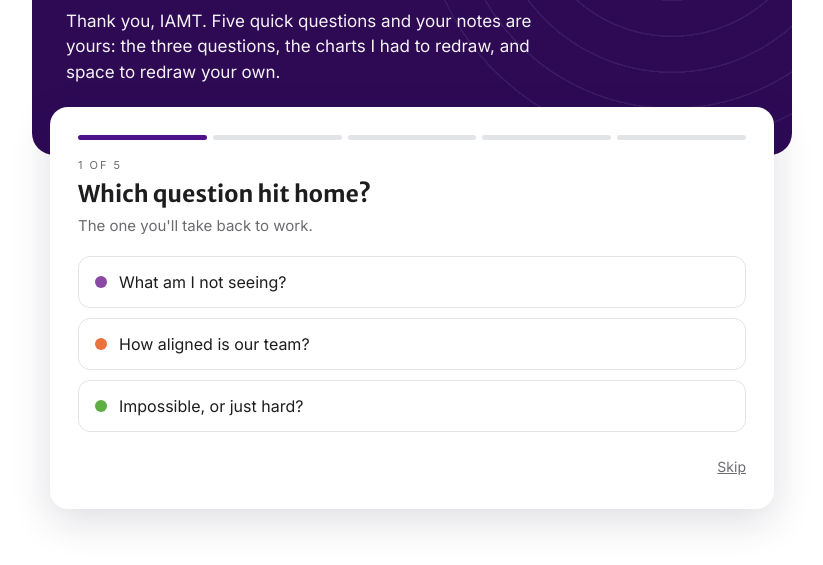
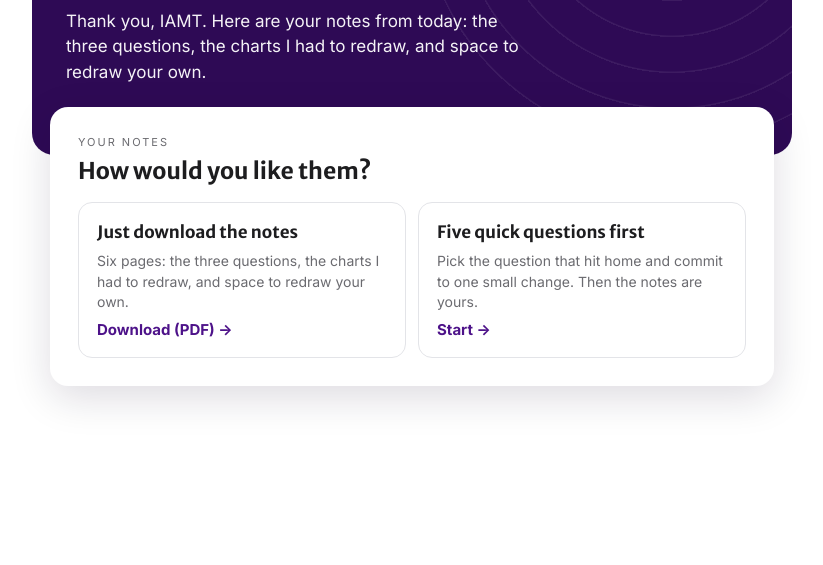
Before and after one commit to casparcraven/fishful-thinking-app, a plain HTML site: page public-notes/src/iamt-page-block.html in a window 1280 px wide. Shown: the part 235-800 px from the top of the page, without its empty margins (228-1051 px from the left). Drawn offline with Linux system fonts and the light colour scheme.

Commit message:
IAMT page: choice between direct download and quick questions
Co-Authored-By: Claude Opus 5.5 <noreply@anthropic.com>
Claude-Session: https://claude.ai/code/session_01SAYzfkeo297ivkYsV6ALLq

```diff
--- a/public-notes/src/iamt-page-block.html
+++ b/public-notes/src/iamt-page-block.html
@@ -40,6 +40,12 @@
 #iamt .btn{display:inline-flex;align-items:center;justify-content:center;gap:8px;background:var(--p);color:#fff;border:0;border-radius:999px;padding:14px 26px;font-size:16px;font-weight:700;cursor:pointer;text-decoration:none;font-family:inherit}
 #iamt .btn:hover{background:var(--pd)}
 #iamt .link{background:none;border:0;color:var(--grey);font-size:14px;cursor:pointer;text-decoration:underline;font-family:inherit;padding:6px 0}
+#iamt .choice{display:grid;grid-template-columns:1fr 1fr;gap:12px}
+#iamt .ch{display:flex;flex-direction:column;gap:8px;text-align:left;border:1.5px solid var(--line);background:#fff;border-radius:14px;padding:18px;cursor:pointer;font-family:inherit;color:var(--ink);text-decoration:none;transition:border-color .15s,background .15s}
+#iamt .ch:hover{border-color:var(--p);background:#faf7fd}
+#iamt .ch b{font-size:17px}
+#iamt .ch span{color:var(--grey);font-size:14px;line-height:1.45;flex:1}
+#iamt .ch i{font-style:normal;font-weight:700;color:var(--p);font-size:15px}
 #iamt .step{display:none}
 #iamt .step.on{display:block;animation:iamtIn .25s ease}
 @keyframes iamtIn{from{opacity:0;transform:translateY(6px)}to{opacity:1;transform:none}}
@@ -51,7 +57,7 @@
 #iamt .more a:hover{border-color:var(--p)}
 #iamt .err{color:#b42318;font-size:14px;margin-top:8px;display:none}
 #iamt .thanks{font-size:14px;color:var(--grey);margin-top:22px;line-height:1.5}
-@media(max-width:620px){#iamt .kick{max-width:none}#iamt .hero{padding:24px 22px 64px;border-radius:0}#iamt .photo{display:none}#iamt .hero h1{font-size:32px}#iamt .card{margin:-44px 10px 0;padding:22px}#iamt .row{grid-template-columns:1fr}#iamt .q{font-size:21px}}
+@media(max-width:620px){#iamt .choice{grid-template-columns:1fr}#iamt .kick{max-width:none}#iamt .hero{padding:24px 22px 64px;border-radius:0}#iamt .photo{display:none}#iamt .hero h1{font-size:32px}#iamt .card{margin:-44px 10px 0;padding:22px}#iamt .row{grid-template-columns:1fr}#iamt .q{font-size:21px}}
 </style>
 
 <div id="iamt">
@@ -60,13 +66,22 @@
     <div class="photo"><img src="https://images.squarespace-cdn.com/content/v1/580f366bc534a5c144fe5dee/a4d2b97d-a254-4323-bd77-0a2e8de31967/caspar-chart-pink.jpg" alt="Caspar Craven on stage"><span>Redrawing the chart.</span></div>
     <div class="kick">IAMT Annual Conference &amp; Awards · Richmond Hill Hotel · 2 December 2026</div>
     <h1>Big Bold <span class="hl">Transformation</span></h1>
-    <p>Thank you, IAMT. Five quick questions and your notes are yours: the three questions, the charts I had to redraw, and space to redraw your own.</p>
+    <p>Thank you, IAMT. Here are your notes from today: the three questions, the charts I had to redraw, and space to redraw your own.</p>
   </div>
 
   <div class="card">
     <div class="steps" id="iamt-steps"><i></i><i></i><i></i><i></i><i></i></div>
 
-    <div class="step on" data-s="1">
+    <div class="step on" data-s="0">
+      <div class="lab">Your notes</div>
+      <div class="q mw" style="margin-bottom:16px">How would you like them?</div>
+      <div class="choice">
+        <a class="ch" id="iamt-direct" href="https://cdn.jsdelivr.net/gh/casparcraven/fishful-thinking-app@112f6b8d60aeff263883389c3d6ce926cfbeee77/public-notes/IAMT-Annual-Conference-2026-Your-notes.pdf" target="_blank" rel="noopener" download><b class="mw">Just download the notes</b><span>Six pages: the three questions, the charts I had to redraw, and space to redraw your own.</span><i>Download (PDF) &rarr;</i></a>
+        <button class="ch" id="iamt-start"><b class="mw">Five quick questions first</b><span>Pick the question that hit home and commit to one small change. Then the notes are yours.</span><i>Start &rarr;</i></button>
+      </div>
+    </div>
+
+    <div class="step" data-s="1">
       <div class="lab">1 of 5</div>
       <div class="q mw">Which question hit home?</div>
       <p class="sub">The one you'll take back to work.</p>
@@ -140,14 +155,15 @@
   var EP='https://script.google.com/macros/s/AKfycbxdP9c3E87OGbjTnPq5lWza__zGrqI_RtFLnq4AoARGYzxlFEmg0N6wV5dj4sg8SAtp/exec';
   var KEY='iamt-flow-2026';
   var root=document.getElementById('iamt'); if(!root) return;
-  var d={event:'IAMT Annual Conference 2026'}, cur=1, sent=false;
+  var d={event:'IAMT Annual Conference 2026'}, cur=0, sent=false;
   try{ if(/[?&]reset/.test(location.search)) localStorage.removeItem(KEY); var saved=JSON.parse(localStorage.getItem(KEY)||'null'); if(saved&&saved.done){ d=saved; cur=6; } }catch(e){}
   var steps=root.querySelectorAll('.step'), bars=root.querySelectorAll('#iamt-steps i');
-  function show(n){ cur=n; steps.forEach(function(s){ s.classList.toggle('on', +s.getAttribute('data-s')===n); }); bars.forEach(function(b,i){ b.classList.toggle('on', i<Math.min(n,5)); }); document.getElementById('iamt-steps').style.display=n>5?'none':'flex'; if(n===6) fillDone(); var c=root.querySelector('.card'); if(c && c.getBoundingClientRect().top<0) c.scrollIntoView({behavior:'smooth'}); }
+  function show(n){ cur=n; steps.forEach(function(s){ s.classList.toggle('on', +s.getAttribute('data-s')===n); }); bars.forEach(function(b,i){ b.classList.toggle('on', i<Math.min(n,5)); }); document.getElementById('iamt-steps').style.display=(n>=1&&n<=5)?'flex':'none'; if(n===6) fillDone(); var c=root.querySelector('.card'); if(c && c.getBoundingClientRect().top<0) c.scrollIntoView({behavior:'smooth'}); }
   function fillDone(){ var c=document.getElementById('iamt-commit'); if(d.change){ c.style.display='block'; c.textContent=''; var b=document.createElement('b'); b.textContent='Your one small change: '; c.appendChild(b); c.appendChild(document.createTextNode(d.change)); } else c.style.display='none'; }
   root.querySelectorAll('.opts').forEach(function(g){ var key=g.getAttribute('data-key'); g.querySelectorAll('.opt').forEach(function(o){ o.addEventListener('click',function(){ g.querySelectorAll('.opt').forEach(function(x){x.classList.remove('sel');}); o.classList.add('sel'); d[key]=o.getAttribute('data-v'); if(key==='referral'){ document.getElementById('iamt-ref').style.display=d.referral==='Yes'?'block':'none'; if(d.referral==='Yes') return; } setTimeout(function(){ show(cur+1); },250); }); }); });
   root.querySelectorAll('[data-skip]').forEach(function(b){ b.addEventListener('click',function(){ show(cur+1); }); });
-  root.querySelectorAll('[data-back]').forEach(function(b){ b.addEventListener('click',function(){ show(Math.max(1,cur-1)); }); });
+  root.querySelectorAll('[data-back]').forEach(function(b){ b.addEventListener('click',function(){ show(Math.max(0,cur-1)); }); });
+  document.getElementById('iamt-start').addEventListener('click',function(){ show(1); });
   root.querySelectorAll('[data-next]').forEach(function(b){ b.addEventListener('click',function(){ if(cur===3) d.change=document.getElementById('iamt-change').value.trim(); if(cur===4){ var w=document.getElementById('iamt-refwho').value.trim(); if(d.referral==='Yes'&&w) d.referral='Yes: '+w; } show(cur+1); }); });
   document.getElementById('iamt-go').addEventListener('click',function(){
     var em=document.getElementById('iamt-email').value.trim(), err=document.getElementById('iamt-err');
@@ -157,7 +173,7 @@
     d.done=true; try{ localStorage.setItem(KEY, JSON.stringify(d)); }catch(e){}
     show(6);
   });
-  document.getElementById('iamt-again').addEventListener('click',function(){ try{ localStorage.removeItem(KEY); }catch(e){} d={event:'IAMT Annual Conference 2026'}; sent=false; root.querySelectorAll('.opt').forEach(function(x){x.classList.remove('sel');}); ['iamt-change','iamt-refwho','iamt-name','iamt-email'].forEach(function(id){ document.getElementById(id).value=''; }); document.getElementById('iamt-news').checked=false; document.getElementById('iamt-ref').style.display='none'; show(1); });
+  document.getElementById('iamt-again').addEventListener('click',function(){ try{ localStorage.removeItem(KEY); }catch(e){} d={event:'IAMT Annual Conference 2026'}; sent=false; root.querySelectorAll('.opt').forEach(function(x){x.classList.remove('sel');}); ['iamt-change','iamt-refwho','iamt-name','iamt-email'].forEach(function(id){ document.getElementById(id).value=''; }); document.getElementById('iamt-news').checked=false; document.getElementById('iamt-ref').style.display='none'; show(0); });
   show(cur);
 })();
 </script>
```
